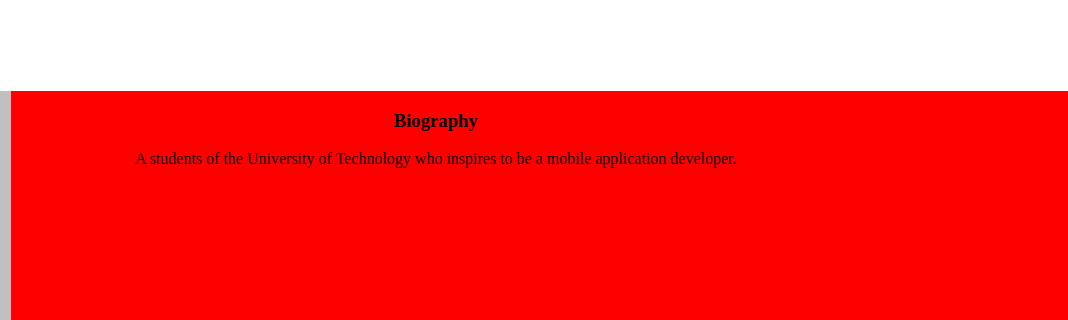
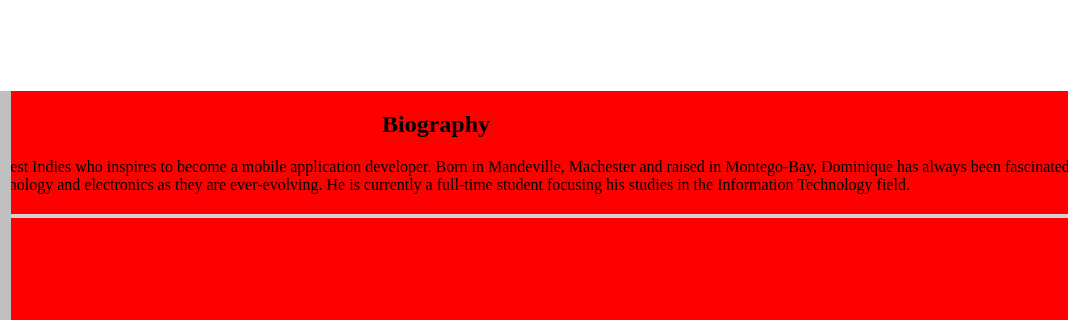
Before and after one commit to dominiqueuwi/dominiqueuwi.github.io, a plain HTML site: page index.html in a window 1280 px wide. Shown: the part 95-415 px from the top of the page, 212-1280 px from the left. Drawn offline with Linux system fonts and the light colour scheme.

Commit message:
bio paragraph

```diff
--- a/index.html
+++ b/index.html
@@ -17,8 +17,10 @@ index.html
 
 
 	<div class="main">
-		<h3>Biography</h3>
-		<p> A students of the University of Technology who inspires to be a mobile application developer. </p>
+		<h2>Biography</h2>
+		<p> A student of the University of West Indies who inspires to become a mobile application developer. Born in Mandeville, Machester and raised in Montego-Bay, Dominique has always been fascinated by technology and electronics as they are ever-evolving. He is currently a full-time student focusing his studies in the Information Technology field. </p>
+		<hr>
+
 	</div>
 <div class="sidenav">
 
--- a/style.css
+++ b/style.css
@@ -12,6 +12,9 @@ height:100%;
 position: absolute;
 background: red;
 text-align: center;}
+
+.main hr { margin: 20px 0px 20px 0px; padding: 0px; border: 0;
+border-bottom: 4px solid #D3D3D3 }
 
 .sidenav {
 width: 17%;
```
